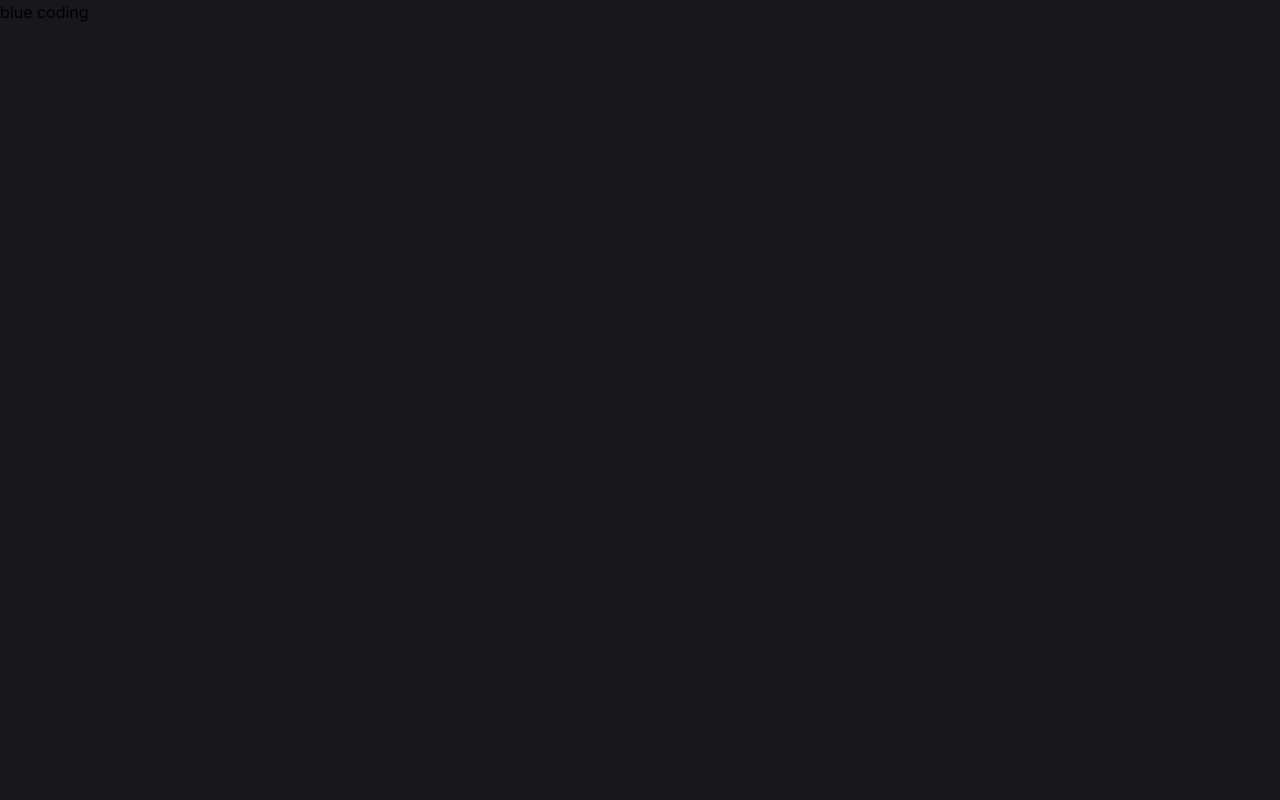
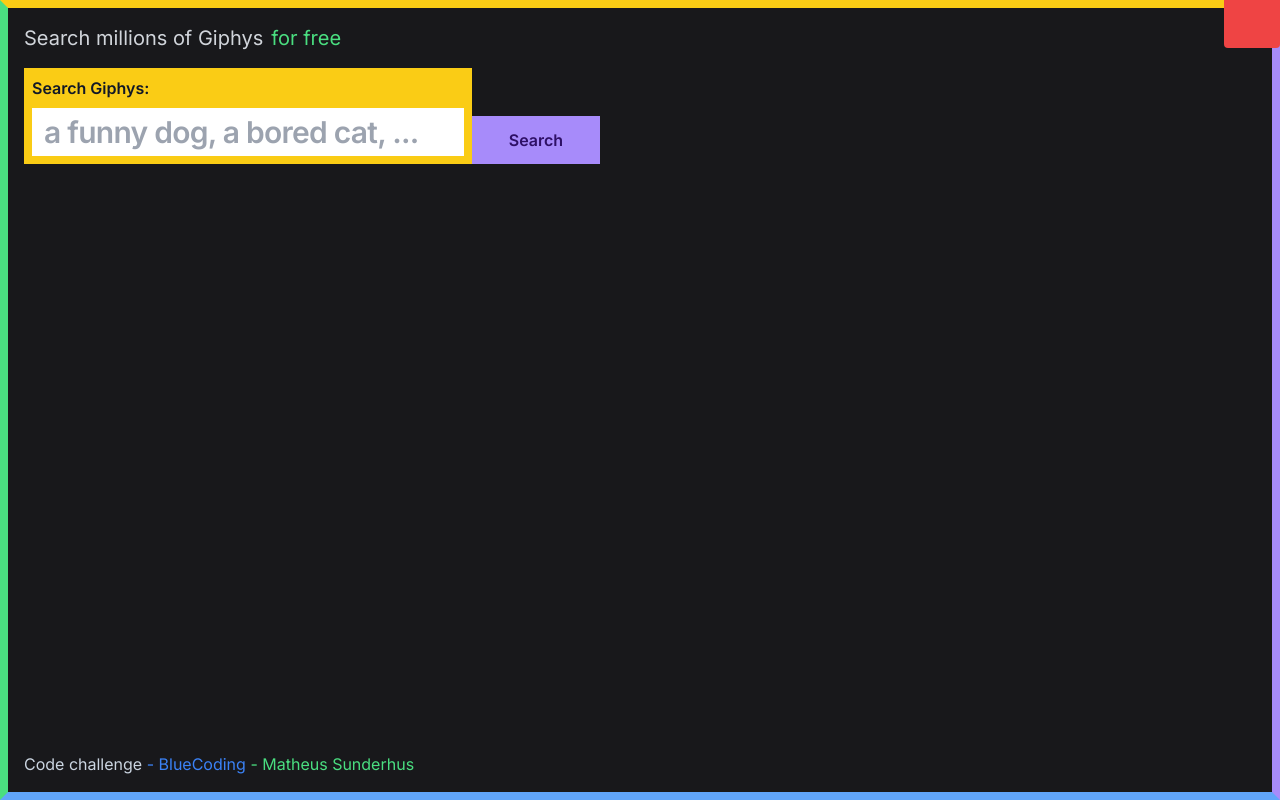
Before and after one commit to sunderhus/giphy-explorer, a React (Vite) app: page / in a window 1280 px wide. Built offline with nearby package versions, Linux system fonts and the light colour scheme; no server answers.

Commit message:
feat(main): add factories to generate search giphys use case and home view with its dependencies

```diff
--- a/src/main.tsx
+++ b/src/main.tsx
@@ -1,10 +1,10 @@
 import React from "react";
 import ReactDOM from "react-dom/client";
-import { HomeView } from "@/presentation/views/home-view";
 import "@/presentation/assets/main.css";
+import { MakeHomeView } from "./main/factories/views/make-home-view";
 
 ReactDOM.createRoot(document.getElementById("root")!).render(
   <React.StrictMode>
-    <HomeView />
+    <MakeHomeView />
   </React.StrictMode>
 );
--- /dev/null
+++ b/src/main/factories/adapters-factory/make-adapter-axios-to-http-protocol.ts
@@ -0,0 +1,5 @@
+import { AdapterAxiosToHttpProtocol } from "@/infra/adapters/AdapterAxiosToHttpProtocol";
+
+export function makeAdapterAxiosToHttpProtocol(): AdapterAxiosToHttpProtocol {
+  return new AdapterAxiosToHttpProtocol();
+}
--- /dev/null
+++ b/src/main/factories/api/make-giphy-api-base-url.ts
@@ -0,0 +1,3 @@
+export function makeGiphyApiBaseUrl(endpoint: string) {
+  return `https://api.giphy.com/v1/${endpoint}`;
+}
--- /dev/null
+++ b/src/main/factories/api/make-giphy-api-key.ts
@@ -0,0 +1,3 @@
+export function makeGiphyApiKey() {
+  return import.meta.env.VITE_GIPHY_API_TOKEN;
+}
--- /dev/null
+++ b/src/main/factories/use-cases-factory/make-search-giphys-use-case.ts
@@ -0,0 +1,13 @@
+import { SearchGiphysService } from "@/data/services/SearchGiphysService";
+import { SearchGiphysUseCase } from "@/domain/use-cases/SearchGiphys";
+import { makeGiphyApiKey } from "../api/make-giphy-api-key";
+import { makeGiphyApiBaseUrl } from "../api/make-giphy-api-base-url";
+import { makeAdapterAxiosToHttpProtocol } from "../adapters-factory/make-adapter-axios-to-http-protocol";
+
+export function makeSearchGiphyUseCase(): SearchGiphysUseCase {
+  return new SearchGiphysService(
+    makeGiphyApiKey(),
+    makeGiphyApiBaseUrl("gifs/search"),
+    makeAdapterAxiosToHttpProtocol()
+  );
+}
--- /dev/null
+++ b/src/main/factories/views/make-home-view.tsx
@@ -0,0 +1,6 @@
+import { HomeView } from "@/presentation/views/home-view";
+import { makeSearchGiphyUseCase } from "../use-cases-factory/make-search-giphys-use-case";
+
+export function MakeHomeView() {
+  return <HomeView searchGiphys={makeSearchGiphyUseCase()} />;
+}
--- a/src/presentation/views/home-view.tsx
+++ b/src/presentation/views/home-view.tsx
@@ -1,3 +1,72 @@
-export function HomeView() {
-  return "blue coding";
+import { PageTemplate } from "@/presentation/templates/page-template";
+import { ChangeEvent, FormEvent, useId, useState } from "react";
+import { Footer } from "@/presentation/components/footer";
+import { Header } from "@/presentation/components/header";
+import { SearchGiphysUseCase } from "@/domain/use-cases/SearchGiphys";
+
+interface HomeProps {
+  searchGiphys: SearchGiphysUseCase;
 }
+
+export function HomeView({ searchGiphys }: HomeProps) {
+  const searchInputId = useId();
+  const [searchText, setSearchText] = useState("");
+
+  const onSearch = async (event: FormEvent<HTMLFormElement>) => {
+    event.preventDefault();
+    try {
+      const result = await searchGiphys.search(searchText, 10);
+      console.log(result);
+    } catch (error) {
+      console.log(error);
+    }
+  };
+
+  const handleChange = (event: ChangeEvent<HTMLInputElement>) => {
+    const { value } = event.target;
+    setSearchText(value);
+  };
+
+  return (
+    <PageTemplate>
+      <Header.Root>
+        <Header.Title>Search millions of Giphys </Header.Title>
+        <Header.Marker> for free </Header.Marker>
+      </Header.Root>
+
+      <section>
+        <form
+          onSubmit={onSearch}
+          className="flex flex-wrap items-end md:flex-nowrap"
+        >
+          <div className="flex flex-col w-full gap-2 max-lg:max-w-full max-w-md bg-yellow-400 p-2">
+            <label
+              className="font-semibold text-gray-900"
+              htmlFor={searchInputId}
+            >
+              Search Giphys:
+            </label>
+            <input
+              value={searchText}
+              type="text"
+              placeholder="a funny dog, a bored cat, ..."
+              id={searchInputId}
+              onChange={handleChange}
+              className="flex p-3 h-12 text-3xl  font-semibold tracking-tight outline-none hover:ring-2 hover:ring-violet-400"
+              required
+              name="search"
+            />
+          </div>
+          <button
+            className="bg-violet-400 text-violet-950 font-semibold hover:ring-2 hover:ring-purple-900 outline-none max-lg:w-full h-12 w-32 "
+            type="submit"
+          >
+            Search
+          </button>
+        </form>
+      </section>
+
+      <Footer />
+    </PageTemplate>
+  );
+}
```
